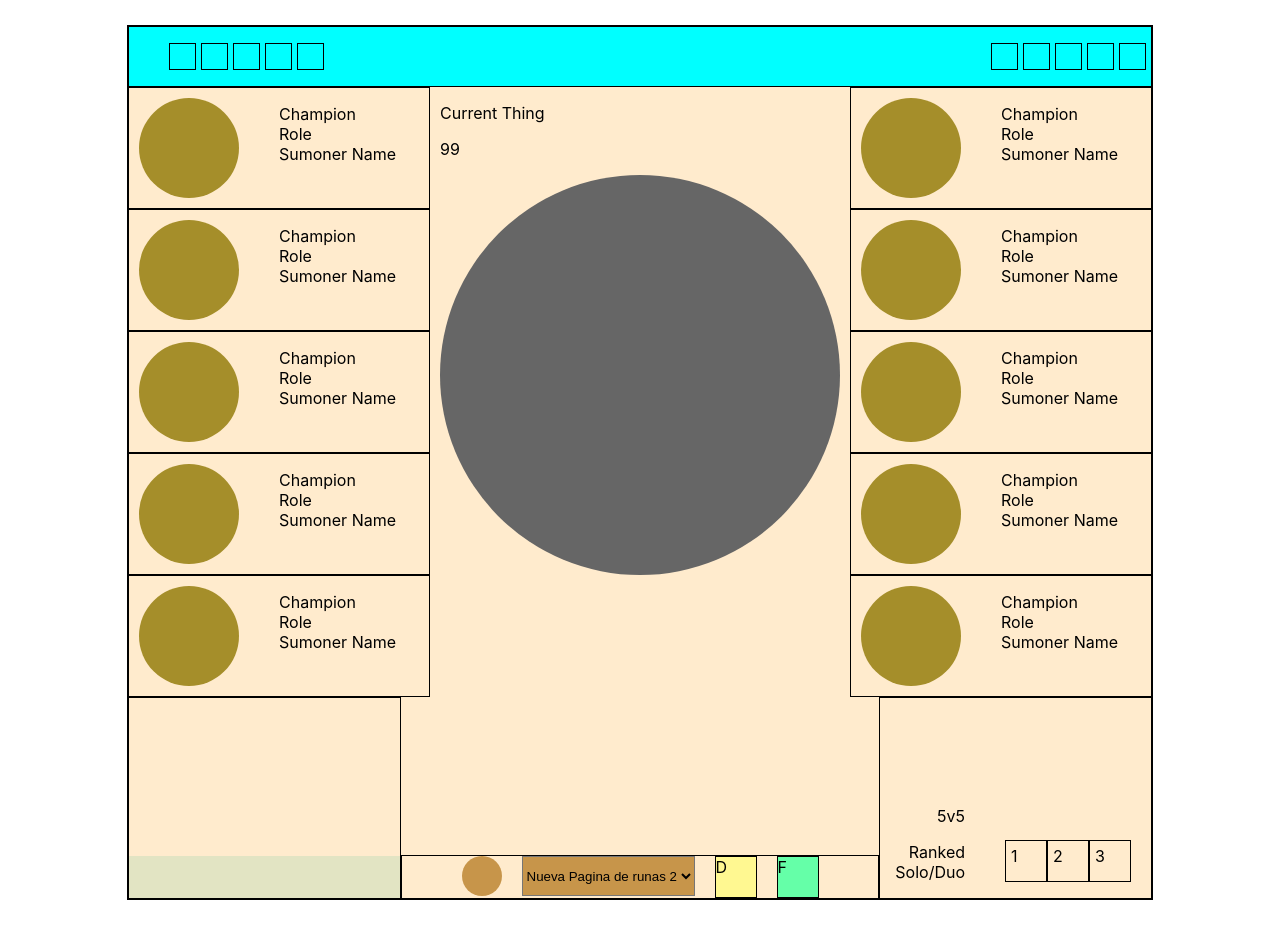
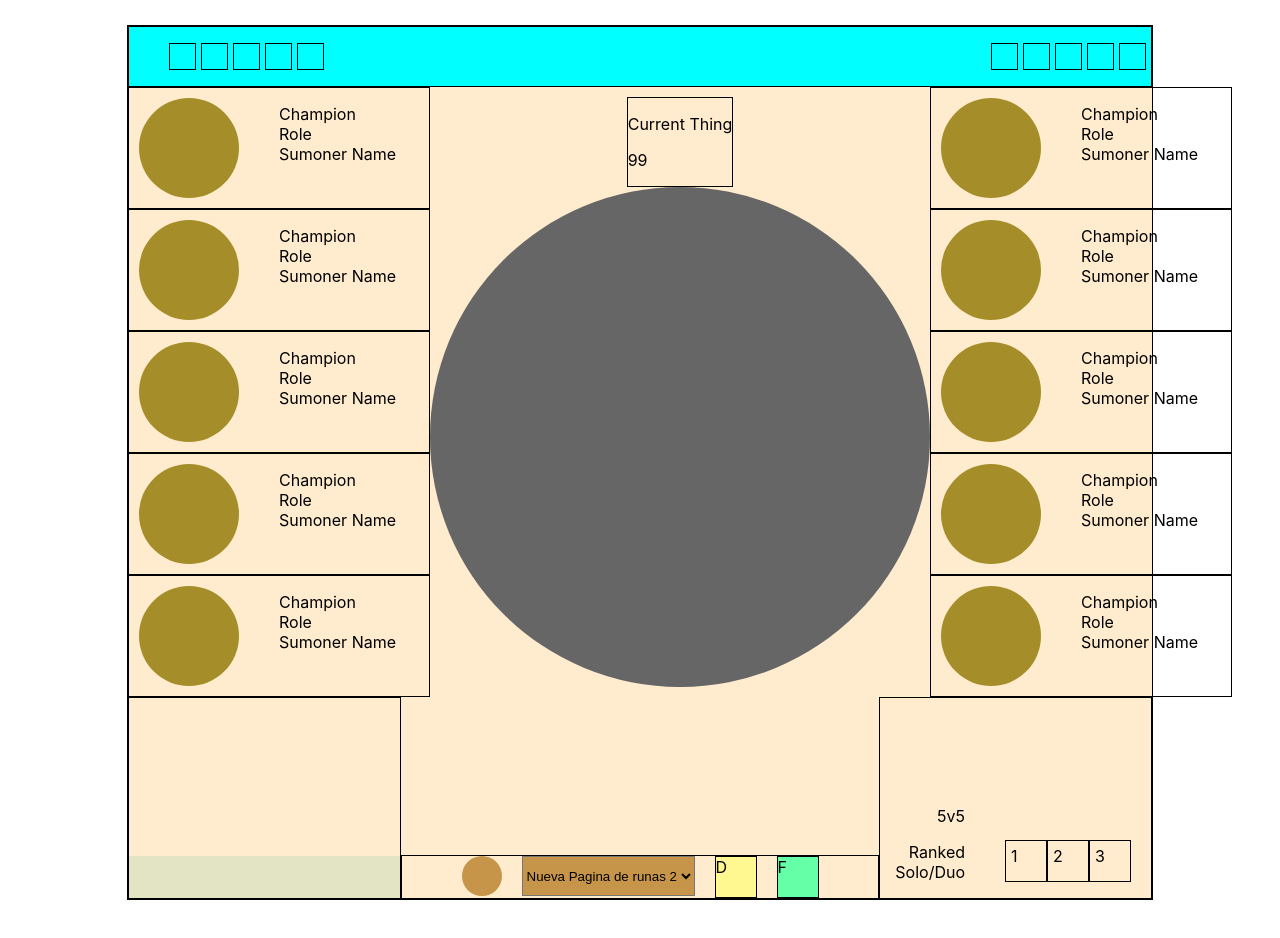
Before and after one commit to lucianoideh1/champ-select, a React (Create React App) app: page / in a window 1280 px wide. Shown: the top 938 px of the page. Built offline with nearby package versions, Linux system fonts and the light colour scheme.

Commit message:
i dont remember

```diff
--- a/src/index.css
+++ b/src/index.css
@@ -1,9 +1,8 @@
 body {
   margin: 0;
   font-family: -apple-system, BlinkMacSystemFont, 'Segoe UI', 'Roboto';
-
+  box-sizing: border-box;
 }
-
 .client{
   background-color: blanchedalmond;
   width: 80%;
@@ -27,15 +26,12 @@ body {
   list-style: none;
   padding-right: 5px;
 }
-
 .client .ban-example{
   width: 25px;
   height: 25px;
   border: 1px solid black;
 }
-
 .champion-player{
-
   border: 1px solid black;
   width: 300px;
   height: 120px;
@@ -61,17 +57,6 @@ body {
   display: block;
 }
 
-.main-mid .main-circle{
-width: 400px;
-height: 400px;
-background-color: rgb(102, 102, 102);
-border-radius: 50%;
-}
-
-main {
-  display: flex;
- justify-content: space-between;
-}
 
 /* footer - footer - footer - footer - footer - footer - footer - footer - footer - */
 
@@ -160,3 +145,25 @@ margin-right: 20px;
 .gamemode{
   text-align: end;
 }
+/* main -main -main -main -main -main -main -main -main -main -main -main -main - */
+
+main {
+  display: flex;
+ justify-content: space-between;
+}
+.main-mid .main-circle{
+  width: 500px;
+  height: 500px;
+  background-color: rgb(102, 102, 102);
+  border-radius: 50%;
+  }
+.main-mid{
+  width: 100%;
+  display: flex;
+  align-items: center;
+  justify-content: center;
+  flex-flow: column wrap;
+}
+.current-stage{
+  border:1px solid black
+}
```
